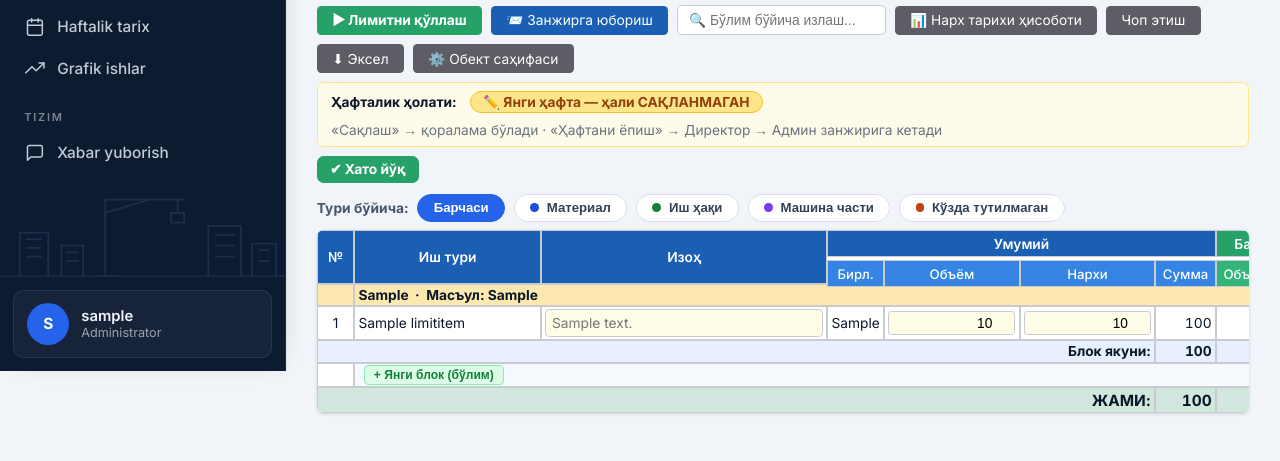
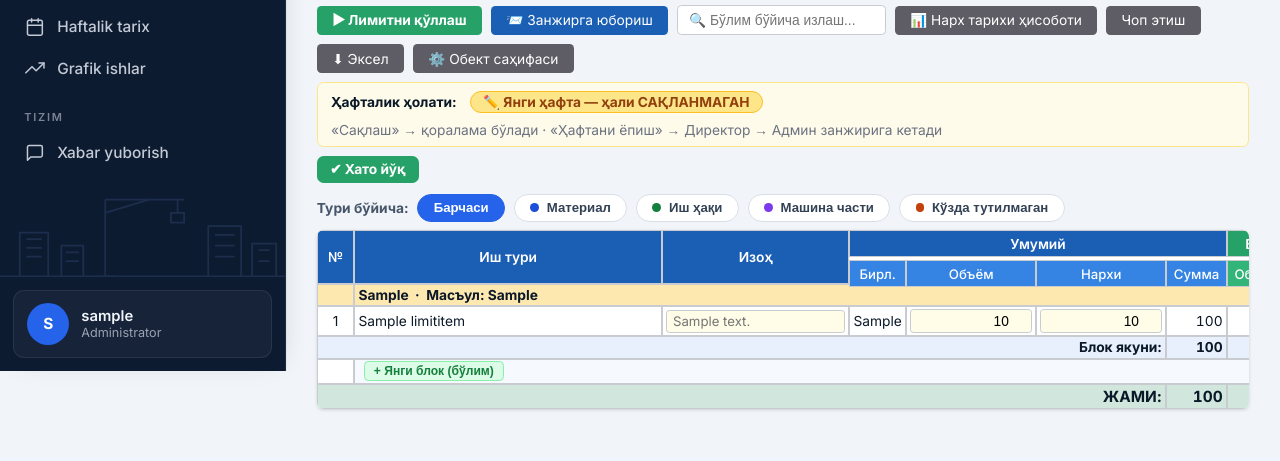
Before and after one commit to gayratkochimov-creator/qurilish-erp, a Django app: page /obyekt/1/limit-jadval/ in a window 1280 px wide. Shown: the part 429-890 px from the top of the page. After the commit the page ends 840 px from the top, so only its background shows below. Run offline with Django 5.2, Linux system fonts and the light colour scheme; a user stored in the database is signed in; tables that the repository leaves empty hold one stand-in row (values such as "Sample post"); data that the repository does not hold is empty.

Commit message:
Jadval o'lchamlari: Иш тури keng (280px), Изоҳ ixcham (170px, 21px bo'y), haftalik input to'liq kenglik
Co-Authored-By: Claude Fable 5.1 <noreply@anthropic.com>

```diff
--- a/projects/templates/projects/limit_jadval.html
+++ b/projects/templates/projects/limit_jadval.html
@@ -51,7 +51,7 @@
   .lj input.wkin { width:100%; min-width:72px; box-sizing:border-box; padding:3px 5px; border:1px solid #c8ccd0; border-radius:3px; text-align:right; font-size:12.5px; background:#fffde7; }
   .lj input.wkin:focus { outline:2px solid #1a5fb4; background:#fff; }
   .lj input.tx { text-align:left; width:100%; min-width:90px; }
-  .lj textarea.wkin { display:block; width:100%; min-width:90px; padding:3px 5px; border:1px solid #c8ccd0; border-radius:4px; text-align:left; font-size:12.5px; background:#fffde7; font-family:inherit; line-height:1.35; min-height:25px; resize:none; overflow:hidden; }
+  .lj textarea.wkin { display:block; width:100%; min-width:60px; box-sizing:border-box; padding:2px 5px; border:1px solid #c8ccd0; border-radius:3px; text-align:left; font-size:12px; background:#fffde7; font-family:inherit; line-height:1.25; min-height:21px; resize:none; overflow:hidden; }
   .lj textarea.wkin:focus { outline:2px solid #1a5fb4; background:#fff; }
   .lj input.kichik { width:56px; text-align:center; }
   .lj select.ksel { font-size:11px; padding:2px; border:1px solid #c8ccd0; border-radius:4px; margin-top:2px; }
@@ -250,8 +250,8 @@
 <table class="lj" id="ljTbl">
   <thead><tr>
     <th class="g-main" rowspan="2" style="width:34px;">№</th>
-    <th class="g-main" rowspan="2" style="min-width:150px; width:170px;">Иш тури</th>
-    <th class="g-main" rowspan="2" style="min-width:260px;">Изоҳ</th>
+    <th class="g-main" rowspan="2" style="min-width:230px; width:280px;">Иш тури</th>
+    <th class="g-main" rowspan="2" style="width:170px;">Изоҳ</th>
     <th class="g-main" colspan="4">Умумий</th>
     <th class="g-done" colspan="2">Бажарилган</th>
     <th class="g-left" colspan="2">Қолган</th>
@@ -599,7 +599,7 @@
           (wEdit
             ? ('<td class="ctr yb-wu">'+esc(x.unit||'')+'</td>'+
                '<td class="num"><span style="display:flex; gap:3px; align-items:flex-start;">'+
-               '<input class="wkin yb-wq" type="number" min="0" step="0.001" value="'+(x.wq||'')+'" placeholder="0" style="width:72px; flex:none;">'+
+               '<input class="wkin yb-wq" type="number" min="0" step="0.001" value="'+(x.wq||'')+'" placeholder="0" style="flex:1; min-width:56px;">'+
                '<button type="button" class="wi-tgl yb-wi-tgl" title="Ҳафталикка изоҳ ёзиш/яшириш">✎</button>'+
                '<textarea class="wkin tx yb-wi" rows="1" placeholder="ҳафталик изоҳ..." style="'+((x.wi||'').trim()?'':'display:none; ')+'flex:1; min-width:110px;">'+esc(x.wi||'')+'</textarea></span></td>'+
                '<td class="num"><input class="wkin yb-wp" type="number" min="0" value="'+(x.wp||'')+'"></td>'+
```
